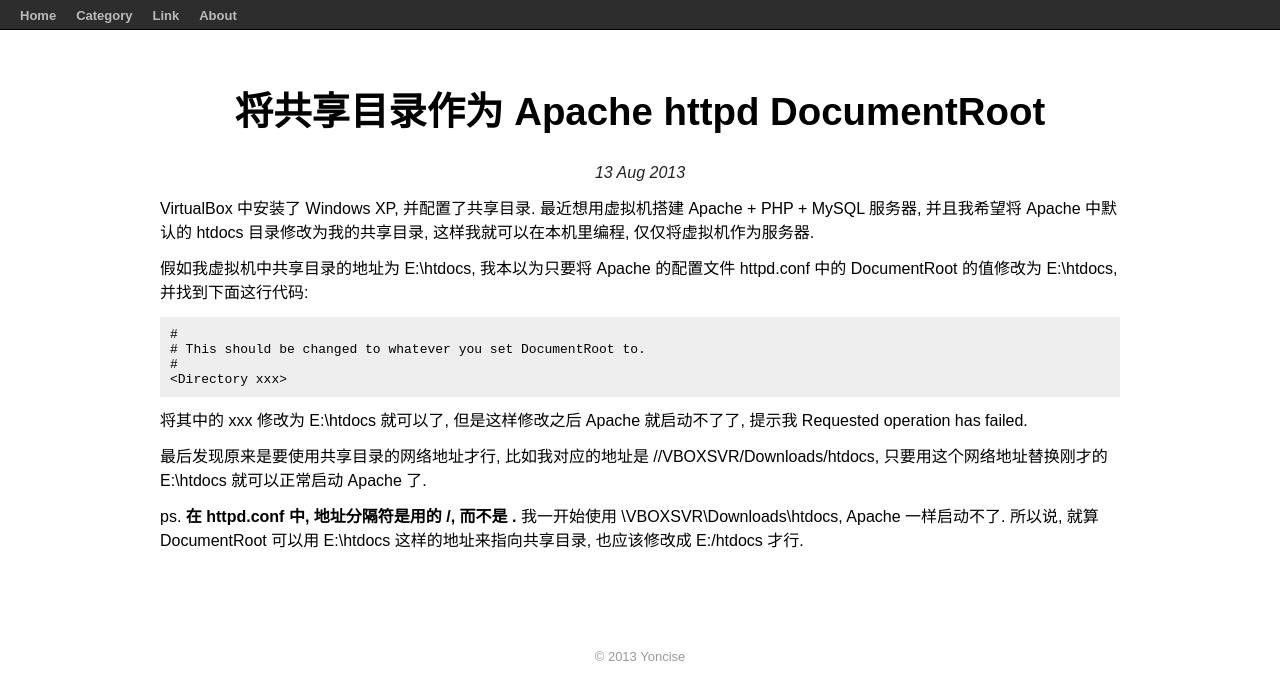
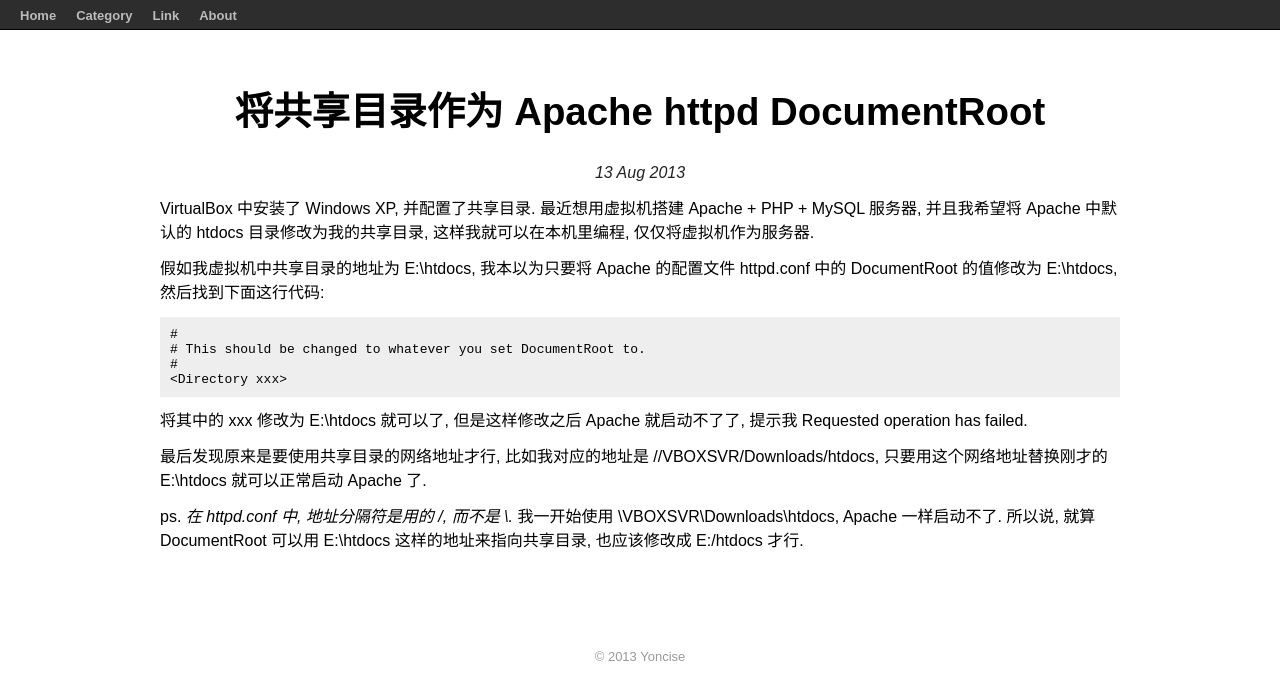
Before and after one commit to yoncise/yoncise.github.io, a Jekyll site: the page built from _posts/2013-08-13-将共享目录作为-Apache-httpd-DocumentRoot.md, in a window 1280 px wide. Shown: the top 700 px of the page. Built offline with Jekyll 4.4.1, drawn with Linux system fonts in a browser that asks for light colours; Markdown is read by kramdown in place of the engine named in the settings; comment, search, counter and statistics services are not loaded.

Commit message:
escape \

```diff
--- a/_posts/2013-08-13-将共享目录作为-Apache-httpd-DocumentRoot.md
+++ b/_posts/2013-08-13-将共享目录作为-Apache-httpd-DocumentRoot.md
@@ -7,7 +7,7 @@ VirtualBox 中安装了 Windows XP, 并配置了共享目录. 最近想用虚拟
 并且我希望将 Apache 中默认的 htdocs 目录修改为我的共享目录, 这样我就可以在本机里编程, 仅仅将虚拟机作为服务器.
 
 假如我虚拟机中共享目录的地址为 E:\htdocs, 我本以为只要将 Apache 的配置文件 httpd.conf 中的 DocumentRoot 的值修改为
-E:\htdocs, 并找到下面这行代码:
+E:\htdocs, 然后找到下面这行代码:
 
     #
     # This should be changed to whatever you set DocumentRoot to.
@@ -20,5 +20,5 @@ E:\htdocs, 并找到下面这行代码:
 最后发现原来是要使用共享目录的网络地址才行, 比如我对应的地址是 //VBOXSVR/Downloads/htdocs,
 只要用这个网络地址替换刚才的 E:\htdocs 就可以正常启动 Apache 了.
 
-ps. **在 httpd.conf 中, 地址分隔符是用的 /, 而不是 \.** 我一开始使用 \\VBOXSVR\Downloads\htdocs, Apache 一样启动不了.
+ps. *在 httpd.conf 中, 地址分隔符是用的 /, 而不是 \\.* 我一开始使用 \\VBOXSVR\Downloads\htdocs, Apache 一样启动不了.
 所以说, 就算 DocumentRoot 可以用 E:\htdocs 这样的地址来指向共享目录, 也应该修改成 E:/htdocs 才行.
```
